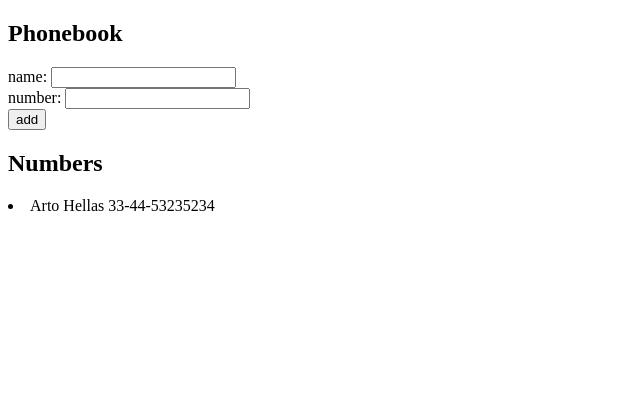
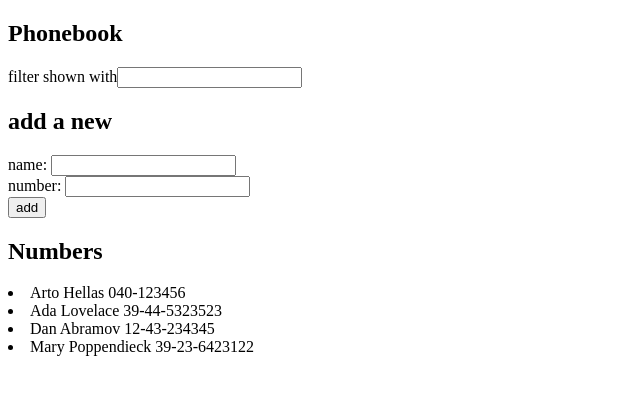
Before and after one commit to Diefat17/Part2, a React (Vite) app: page / in a window 1280 px wide. Shown: the top 394 px of the page, without its empty margins (0-640 px from the left). Built offline with nearby package versions, Linux system fonts and the light colour scheme.

Commit message:
Exercise 2.9 done

```diff
--- a/src/App.jsx
+++ b/src/App.jsx
@@ -4,28 +4,43 @@
   return <li>{name} {number}</li>
 }
 
+const Numbers = ({temp}) => {
+  return <>{temp.map(t => <Nombre key={t.id} name={t.name} number={t.number}></Nombre>)}</>
+}
+
 const App = () => {
   const [persons, setPersons] = useState([
-    { name: 'Arto Hellas' , number: '33-44-53235234'}
+    { name: 'Arto Hellas', number: '040-123456', id: 1 },
+    { name: 'Ada Lovelace', number: '39-44-5323523', id: 2 },
+    { name: 'Dan Abramov', number: '12-43-234345', id: 3 },
+    { name: 'Mary Poppendieck', number: '39-23-6423122', id: 4 }
   ])
   const [newName, setNewName] = useState('')
   const [newNumber, setNewNumber] = useState('')
+  const [filter, setFilter] = useState('')
+
+
+  const handleFilterChange = (event) => {
+    setFilter(event.target.value)
+  }
 
   const handlePersonChange = (event) => {
     setNewName(event.target.value)
+
   }
 
   const handleNumberChange = (event) => {
-    console.log(event.target.value)
     setNewNumber(event.target.value)
   }
 
+
+
   const addPerson = (event) => {
-    console.log(newName)
     event.preventDefault()
     const nameObject = {
       name: newName,
-      number: newNumber
+      number: newNumber,
+      id: persons.length + 1
     }
 
     if(!persons.map(user => user.name).includes(newName)){
@@ -34,11 +49,16 @@
       alert(`${newName} is already adde to phonebook`)
     }
     setNewName('')
+    setNewNumber('')
+
   }
 
   return (
     <div>
       <h2>Phonebook</h2>
+      filter shown with
+      <input onChange={handleFilterChange} value={filter}/>
+      <h2>add a new</h2>
       <form onSubmit={addPerson}>
         <div>
          <div>name: <input onChange={handlePersonChange} value={newName}/></div>
@@ -49,7 +69,7 @@
         </div>
       </form>
       <h2>Numbers</h2>
-      {persons.map(user => <Nombre key={user.name} name={user.name} number={user.number}></Nombre>)}
+      <Numbers temp={persons.filter(word => word.name.includes(filter))}></Numbers>
     </div>
   )
 }
```
